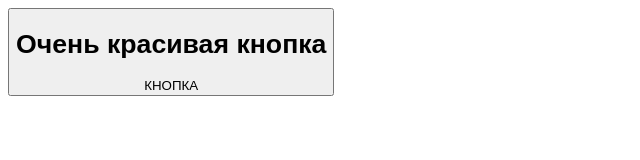
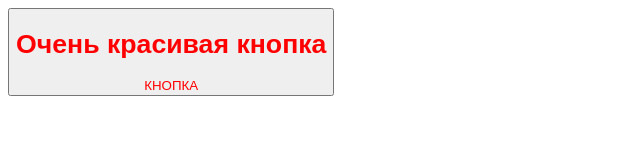
Before and after one commit to vn2901/git-lesson-vn, a plain HTML site: page index.html in a window 1280 px wide. Shown: the whole page, without its empty margins (0-640 px from the left). Drawn offline with Linux system fonts and the light colour scheme.

Commit message:
Стили для кнопки.

```diff
--- /dev/null
+++ b/123.css
@@ -0,0 +1,3 @@
+.red {
+	color: red;
+}
--- a/index.html
+++ b/index.html
@@ -3,10 +3,11 @@
 <head>
 	<meta charset="UTF-8">
 	<title>GIT Lesson VN</title>
+	<link rel="stylesheet" type="text/css" href="123.css">
 </head>
 <body>
 
-	<button id="btn">
+	<button class="red" id="btn">
 		<h1>Очень красивая кнопка</h1>
 		КНОПКА
 	</button>
```
